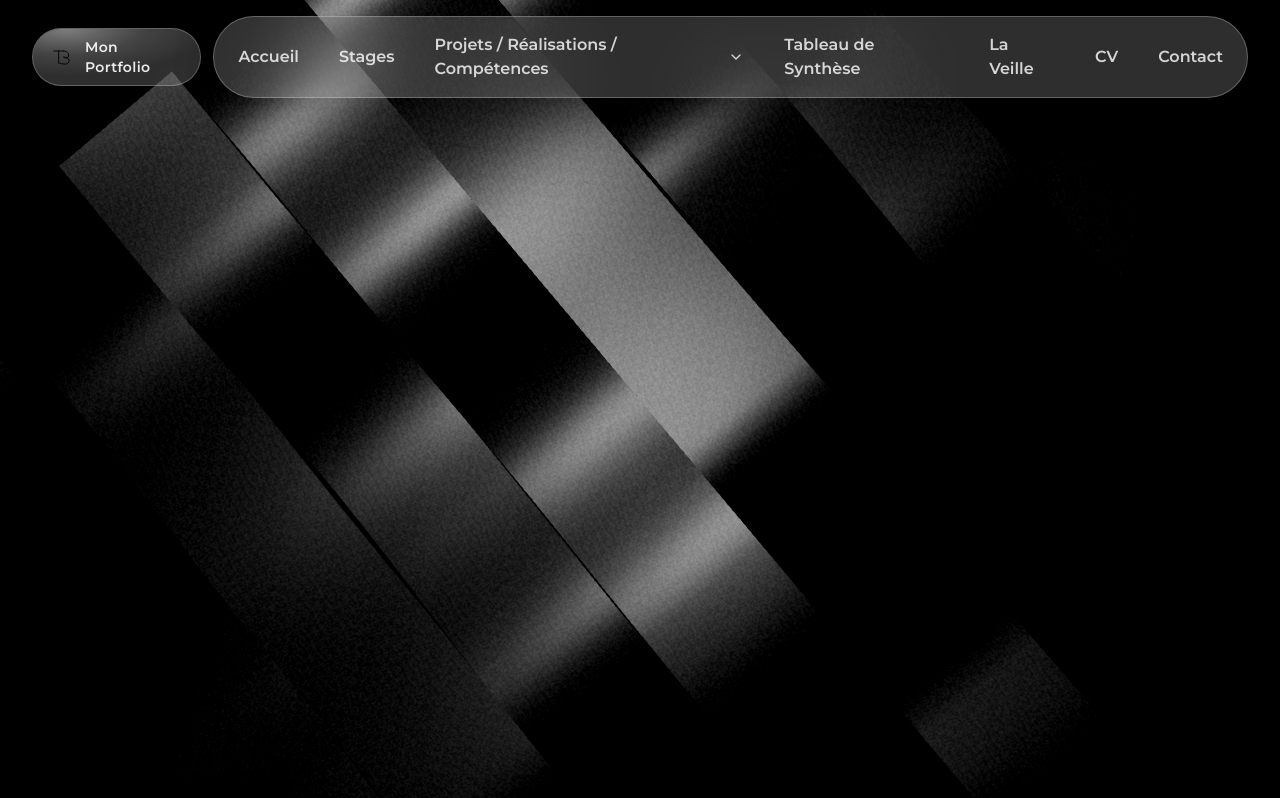
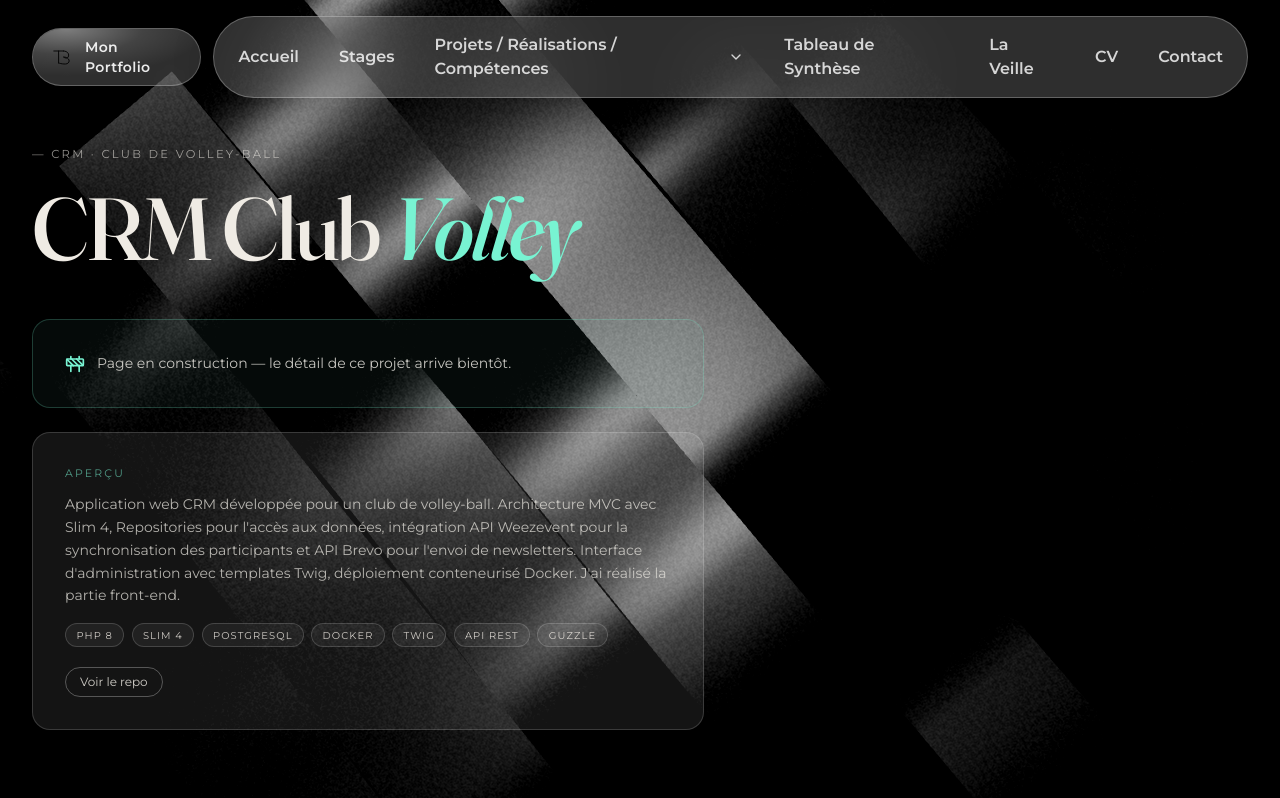
Before and after one commit to HaGotHem/portfolio, a React (Vite) app: page /crm-volley in a window 1280 px wide. Shown: the top 798 px of the page. Built offline with nearby package versions, Linux system fonts and the light colour scheme.

Commit message:
Ajoute la page CRM Volley et met à jour les liens des projets dans la navbar

```diff
--- a/src/App.jsx
+++ b/src/App.jsx
@@ -11,6 +11,7 @@ const Realisation = lazy(() => import("./pages/realisation.jsx"));
 const TabSkill = lazy(() => import("./pages/TabSkill.jsx"));
 const CV = lazy(() => import("./pages/CV.jsx"));
 const Veille = lazy(() => import("./pages/Veille.jsx"));
+const CRMVolley = lazy(() => import("./pages/CRM-volley.jsx"));
 
 const App = () => (
   <BrowserRouter>
@@ -39,6 +40,7 @@ const App = () => (
               <Route path="/tabskill" element={<TabSkill />} />
               <Route path="/cv" element={<CV />} />
               <Route path="/veille" element={<Veille />} />
+              <Route path="/crm-volley" element={<CRMVolley />} />
             </Routes>
           </Suspense>
         </main>
--- a/src/components/ProjectCard.jsx
+++ b/src/components/ProjectCard.jsx
@@ -1,3 +1,4 @@
+import { Link } from "react-router-dom";
 import { motion } from "motion/react";
 import { fadeInUp } from "@/lib/animations";
 import { slugify } from "@/lib/utils";
@@ -6,7 +7,7 @@ import TechTags from "@/components/TechTags";
 // Carte d'un projet, réutilisée sur les pages Projets/Stage et Réalisations.
 // Le projet "mis en avant" (featured) occupe toute la largeur et a un style distinct.
 const ProjectCard = ({ project, index = 0 }) => {
-  const { title, desc, tech, category, year, featured, linked, url, urlrepo } = project;
+  const { title, desc, tech, category, year, featured, linked, url, urlrepo, detailUrl } = project;
 
   return (
     <motion.article
@@ -70,6 +71,14 @@ const ProjectCard = ({ project, index = 0 }) => {
               Voir la page
             </a>
           )}
+          {detailUrl && (
+            <Link
+              to={detailUrl}
+              className="inline-flex items-center gap-1.5 rounded-full border border-[rgba(120,243,210,0.35)] px-3.5 py-1.5 text-xs text-[#78f3d2] transition-colors duration-200 hover:border-[rgba(120,243,210,0.6)] hover:bg-[rgba(120,243,210,0.08)]"
+            >
+              Voir plus
+            </Link>
+          )}
         </div>
       )}
 
--- a/src/components/ui/navbar.jsx
+++ b/src/components/ui/navbar.jsx
@@ -253,7 +253,7 @@ const Navbar = () => {
             {PROJETS.map((projet) => (
               <NavLink
                 key={projet.title}
-                to={`/realisation#${slugify(projet.title)}`}
+                to={projet.detailUrl ?? `/realisation#${slugify(projet.title)}`}
                 onClick={() => setIsProjetsOpen(false)}
                 className="flex items-center gap-2.5 rounded-xl px-3 py-2 text-sm font-semibold text-white/85 transition-colors hover:bg-white/10 hover:text-white"
               >
@@ -303,7 +303,7 @@ const Navbar = () => {
                 {PROJETS.map((projet) => (
                   <NavLink
                     key={`mobile-projet-${projet.title}`}
-                    to={`/realisation#${slugify(projet.title)}`}
+                    to={projet.detailUrl ?? `/realisation#${slugify(projet.title)}`}
                     className="flex items-center gap-2 rounded-lg px-3 py-1.5 text-xs font-medium text-white/65 transition-colors hover:bg-white/10 hover:text-white"
                   >
                     <FolderKanban className="h-3.5 w-3.5 shrink-0 text-white/40" />
--- a/src/data/projets.js
+++ b/src/data/projets.js
@@ -31,6 +31,7 @@ export const PROJETS = [
     scolaire: true,
     linked: true,
     urlrepo: "https://github.com/HaGotHem/CRM-Club-Volley",
+    detailUrl: "/crm-volley",
   },
   {
     title: "IRIS-Space — Refonte du Site École",
--- /dev/null
+++ b/src/pages/CRM-volley.jsx
@@ -0,0 +1,57 @@
+import { motion } from "motion/react";
+import { Construction } from "lucide-react";
+import { fadeInUp } from "@/lib/animations";
+import TechTags from "@/components/TechTags";
+
+const TECH = ["PHP 8", "Slim 4", "PostgreSQL", "Docker", "Twig", "API REST", "Guzzle"];
+
+// ── Page ───────────────────────────────────────────────
+
+const CRMVolley = () => {
+  return (
+    <section className="py-10 md:py-14">
+      <p className="home-hero__eyebrow">— CRM · Club de Volley-ball</p>
+      <h1 className="page-title">
+        CRM Club <em>Volley</em>
+      </h1>
+
+      <motion.div
+        {...fadeInUp(0)}
+        className="mt-6 flex max-w-2xl items-center gap-3 rounded-2xl border border-[rgba(120,243,210,0.22)] bg-[rgba(120,243,210,0.04)] p-6 md:p-8"
+      >
+        <Construction size={20} className="shrink-0 text-[#78f3d2]" />
+        <p className="text-sm leading-relaxed text-[rgba(232,229,223,0.85)]">
+          Page en construction — le détail de ce projet arrive bientôt.
+        </p>
+      </motion.div>
+
+      <motion.div
+        {...fadeInUp(0.08)}
+        className="mt-6 max-w-2xl rounded-2xl border border-white/16 bg-white/8 p-6 md:p-8"
+      >
+        <p className="mb-3 text-[0.68rem] uppercase tracking-[0.2em] text-[rgba(120,243,210,0.6)]">
+          Aperçu
+        </p>
+        <p className="mb-4 text-sm leading-relaxed text-[rgba(232,229,223,0.75)]">
+          Application web CRM développée pour un club de volley-ball.
+          Architecture MVC avec Slim 4, Repositories pour l'accès aux
+          données, intégration API Weezevent pour la synchronisation des
+          participants et API Brevo pour l'envoi de newsletters. Interface
+          d'administration avec templates Twig, déploiement conteneurisé
+          Docker. J'ai réalisé la partie front-end.
+        </p>
+        <TechTags tech={TECH} />
+        <a
+          href="https://github.com/HaGotHem/CRM-Club-Volley"
+          target="_blank"
+          rel="noopener noreferrer"
+          className="mt-5 inline-flex w-fit items-center gap-1.5 rounded-full border border-white/28 px-3.5 py-1.5 text-xs text-[#efebe4]/85 transition-colors duration-200 hover:border-white/45 hover:text-[#efebe4]"
+        >
+          Voir le repo
+        </a>
+      </motion.div>
+    </section>
+  );
+};
+
+export default CRMVolley;
--- a/src/pages/CV.jsx
+++ b/src/pages/CV.jsx
@@ -1,5 +1,12 @@
 import { motion } from "motion/react";
-import { Download, GraduationCap, Briefcase, Code2, Globe, Sparkles } from "lucide-react";
+import {
+  Download,
+  GraduationCap,
+  Briefcase,
+  Code2,
+  Globe,
+  Sparkles,
+} from "lucide-react";
 import { fadeInUp } from "@/lib/animations";
 import TechTags from "@/components/TechTags";
 
@@ -27,10 +34,21 @@ const FORMATION = [
 ];
 
 const SKILLS = [
-  "HTML / CSS", "JavaScript", "TailwindCSS", "Bootstrap",
-  "PHP", "Python", "React", "React Native",
-  "Git", "GitHub", "Docker", "Linux",
-  "PowerShell", "GLPI", "Suite Office",
+  "HTML / CSS",
+  "JavaScript",
+  "TailwindCSS",
+  "Bootstrap",
+  "PHP",
+  "Python",
+  "React",
+  "React Native",
+  "Git",
+  "GitHub",
+  "Docker",
+  "Linux",
+  "PowerShell",
+  "GLPI",
+  "Suite Office",
 ];
 
 const LANGUES = [
@@ -39,10 +57,7 @@ const LANGUES = [
   { lang: "Espagnol", level: "A2" },
 ];
 
-const INTERETS = [
-  "Sports mécaniques",
-  "Aéronautique",
-];
+const INTERETS = ["Sports mécaniques", "Aéronautique"];
 
 const QUALITES = [
   "Travail sous pression",
@@ -135,11 +150,11 @@ const CV = () => (
             <div className="mt-2 h-1.5 w-1.5 shrink-0 rounded-full bg-white/18" />
             <div>
               <h3 className="mb-1 text-sm font-semibold text-[rgba(232,229,223,0.78)]">
-                En recherche d&apos;un stage
+                A réalisé un stage de 4 semaines en développement web
               </h3>
               <p className="text-sm leading-relaxed text-[rgba(232,229,223,0.8)]">
-                Stage de 4 semaines en développement web — disponible entre
-                juillet et août 2026.
+                Stage de 4 semaines en développement web — réalisé du 13/07/2026
+                au 07/08/2026
               </p>
             </div>
           </div>
--- a/src/pages/realisation.jsx
+++ b/src/pages/realisation.jsx
@@ -83,7 +83,7 @@ const Realisation = () => {
                   <th className="px-5 py-3 font-semibold">Projet</th>
                   <th className="px-5 py-3 font-semibold">Catégorie</th>
                   <th className="px-5 py-3 font-semibold">Technologies</th>
-                  <th className="px-5 py-3 font-semibold">Rôle</th>
+                  <th className="px-5 py-3 font-semibold">contexte</th>
                   <th className="px-5 py-3 font-semibold">Année</th>
                 </tr>
               </thead>
```
